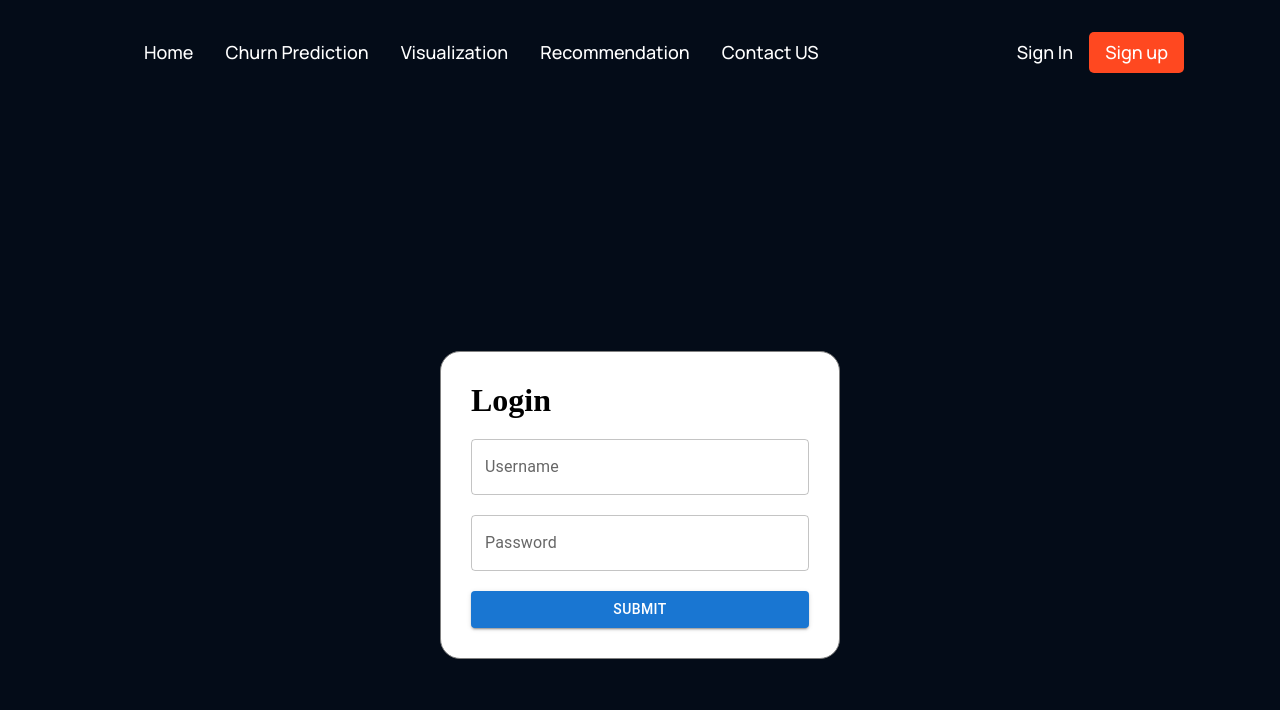
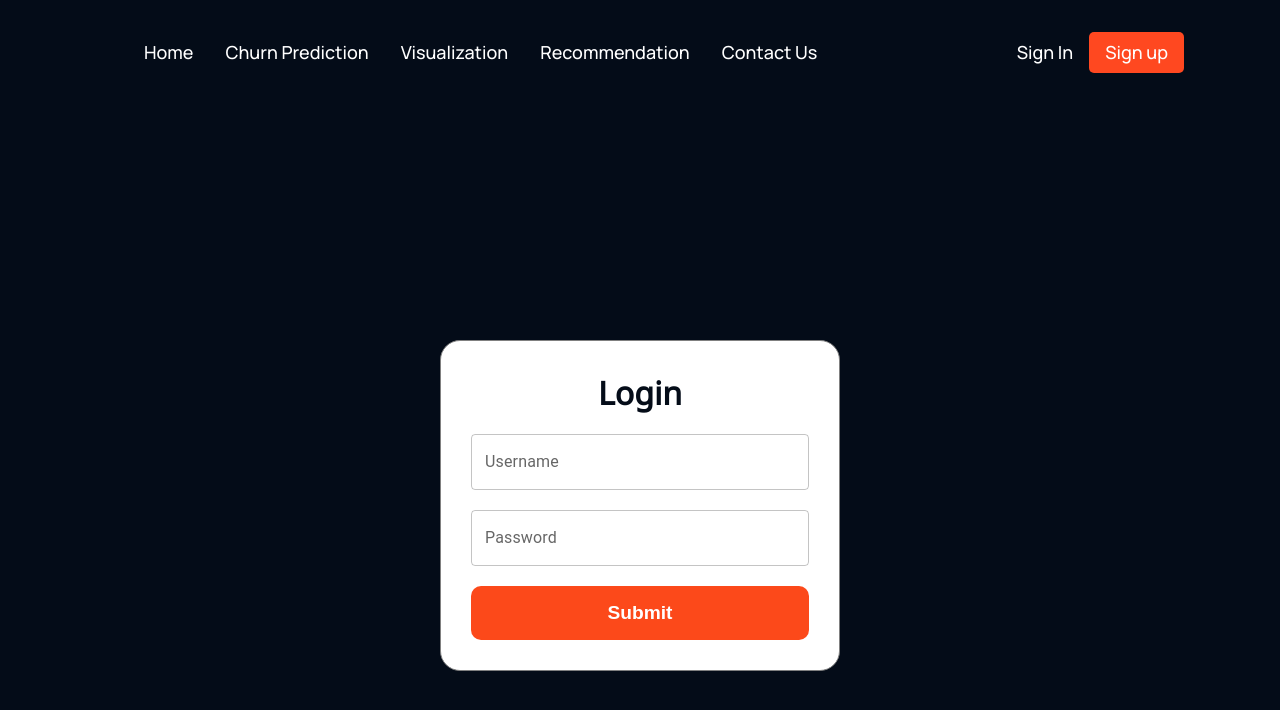
Before and after one commit to vanshitalavange/churn-prediction, a React (Create React App) app in the folder churn-prediction-main/: page /login in a window 1280 px wide. Shown: the top 710 px of the page. Built offline with nearby package versions, Linux system fonts and the light colour scheme; no server answers.

Commit message:
style: modified login/signup

```diff
--- a/churn-prediction-main/src/components/Login/Login.css
+++ b/churn-prediction-main/src/components/Login/Login.css
@@ -0,0 +1,21 @@
+/** @format */
+
+.btn-submit {
+  /* background: var(--gradient-text); */
+  background-color: #fc491a;
+  color: white;
+  border: none;
+  padding: 1rem;
+  border-radius: 10px;
+  font-size: 1.2rem;
+  font-weight: bold;
+}
+.form-heading {
+  text-align: center;
+  color: #040c18;
+  /* font-family: 'M', sans-serif; */
+  /* font-family: 'Noto Sans', sans-serif; */
+  font-family: "Montserrat", sans-serif;
+  font-family: "Noto Sans", sans-serif;
+  letter-spacing: 0;
+}
--- a/churn-prediction-main/src/components/Login/index.js
+++ b/churn-prediction-main/src/components/Login/index.js
@@ -54,11 +54,11 @@ export default function Login({update}) {
     <Container className="container" sx={{display: 'flex'}}>
       <div>
         <div className="form-ctn">
-          <h1>Login</h1>
+          <h1 class="form-heading">Login</h1>
           <TextField onChange={(event) => setLoginEmail(event.target.value)} id="outlined-basic" label="Username" variant="outlined" value={loginEmail}  />
           <TextField onChange={(event) => setLoginPassword(event.target.value)} type="password" id="outlined-basic" label="Password" variant="outlined" value={loginPassword}  />
           {/* <TextField onChange={(event) => setLoginPassword(event.target.value)} id="outlined-basic" label="Password" variant="outlined" value={loginPassword}  /> */}
-          <Button variant="contained" onClick={login}>Submit</Button>
+          <Button  class="btn-submit" variant="contained" onClick={login}>Submit</Button>
         </div>
       </div>
     </Container>
--- a/churn-prediction-main/src/components/Signup/Signup.js
+++ b/churn-prediction-main/src/components/Signup/Signup.js
@@ -51,11 +51,11 @@ export default function Signup({ update }) {
             <Container className="container" sx={{ display: 'flex' }}>
                 <div>
                     <div className="form-ctn">
-                        <h1>Signup</h1>
+                        <h1 class="form-heading">Sign Up</h1>
                         <TextField id="outlined-basic" label="Username" variant="outlined" value={registerEmail} onChange={(e) => setRegisterEmail(e.target.value)} />
                         <TextField id="outlined-basic" label="Password" type="password" variant="outlined" value={registerPassword} onChange={(e) => setRegisterPassword(e.target.value)} />
                         {/* <TextField id="outlined-basic" label="Password" variant="outlined" value={registerPassword} onChange={(e) => setRegisterPassword(e.target.value)} /> */}
-                        <Button variant="contained" onClick={register}>Submit</Button>
+                        <Button class="btn-submit" variant="contained" onClick={register}>Submit</Button>
                     </div>
                 </div>
             </Container>
--- a/churn-prediction-main/src/components/navbar/Navbar.jsx
+++ b/churn-prediction-main/src/components/navbar/Navbar.jsx
@@ -34,7 +34,7 @@ const Navbar = () => {
           <p><a href="#wgpt3">Churn Prediction</a></p>
           <p><a href="#possibility">Visualization</a></p>
           <p><a href="#features">Recommendation</a></p>
-          <p><a href="#blog">Contact US</a></p>
+          <p><a href="#blog">Contact Us</a></p>
         </div>
       </div>
       <div className="gpt3__navbar-sign">
@@ -52,7 +52,7 @@ const Navbar = () => {
             <p><a href="#wgpt3">Our Subscriptions</a></p>
             <p><a href="#possibility">Visualization</a></p>
             <p><a href="#features">Case Studies</a></p>
-            <p><a href="#blog">Contact US</a></p>
+            <p><a href="#blog">Contact Us</a></p>
           </div>
           <div className="gpt3__navbar-menu_container-links-sign">
             <p onClick={() => navigate("/login")}>Sign in</p>
--- a/churn-prediction-main/src/index.css
+++ b/churn-prediction-main/src/index.css
@@ -1,11 +1,11 @@
 @import url('https://fonts.googleapis.com/css2?family=Manrope:wght@200;300;400;500;600;700;800&display=swap');
+@import url("https://fonts.googleapis.com/css2?family=Montserrat:wght@500&family=Noto+Sans&display=swap");
 
 :root {
   --font-family: 'Manrope', sans-serif;
 
   --gradient-text: linear-gradient(89.97deg, #AE67FA 1.84%, #F49867 102.67%);
   --gradient-bar: linear-gradient(103.22deg, #AE67FA -13.86%, #F49867 99.55%);
-
   --color-bg: #040C18;
   --color-footer : #031B34;
   --color-blog: #042c54;
```
